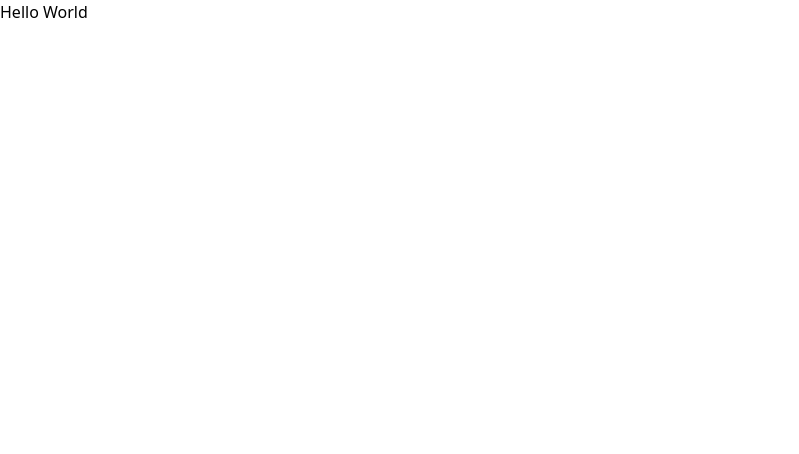
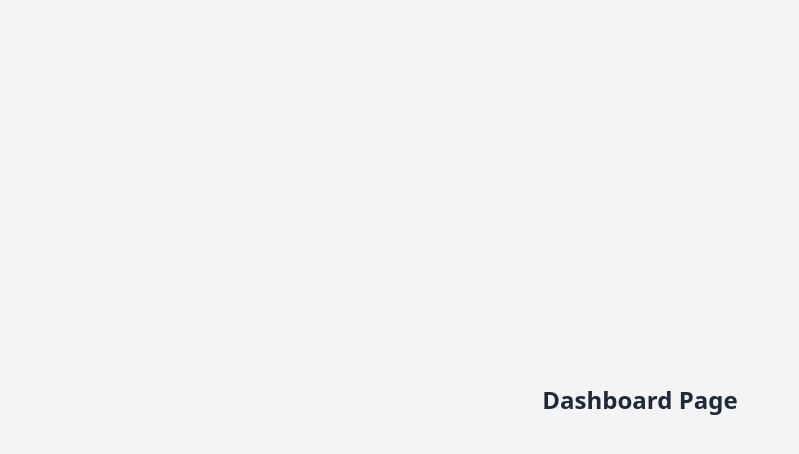
Before and after one commit to hggnomm/mini-trello-app, a React app in the folder frontend/: page / in a window 1280 px wide. Shown: the top 454 px of the page, without its empty margins (0-799 px from the left). Built offline with nearby package versions, Linux system fonts and the light colour scheme; sample sign-in values are in the browser's storage; the HTML template or start-up script is replaced by a standard one.

Commit message:
frontend: setup route management

```diff
--- a/frontend/package.json
+++ b/frontend/package.json
@@ -18,6 +18,7 @@
     "react": "^19.2.0",
     "react-dom": "^19.2.0",
     "react-redux": "^9.3.0",
+    "react-router-dom": "^7.18.0",
     "tailwindcss": "^3.4.19"
   },
   "devDependencies": {
@@ -35,6 +36,7 @@
     "globals": "^16.5.0",
     "happy-dom": "^20.3.0",
     "jsdom": "^27.4.0",
+    "sass": "^1.101.0",
     "typescript": "~5.9.3",
     "typescript-eslint": "^8.46.4",
     "vite": "^7.2.4",
--- a/frontend/src/App.tsx
+++ b/frontend/src/App.tsx
@@ -1,9 +1,9 @@
+import { RouterProvider } from "react-router-dom";
+import { router } from "./routes/index.tsx";
+import "./App.css";
+
 function App() {
-  return (
-    <div>
-      <h1>Hello World</h1>
-    </div>
-  );
+  return <RouterProvider router={router} />;
 }
 
 export default App;
--- /dev/null
+++ b/frontend/src/components/ProtectedRoute.tsx
@@ -0,0 +1,12 @@
+import type { ReactNode } from "react";
+import { Navigate } from "react-router-dom";
+
+export const ProtectedRoute = ({ children }: { children: ReactNode }) => {
+  const token = localStorage.getItem("accessToken");
+  if (!token) {
+    return <Navigate to="/login" replace />;
+  }
+  return <>{children}</>;
+};
+
+export default ProtectedRoute;
--- /dev/null
+++ b/frontend/src/container/Dashboard.tsx
@@ -0,0 +1,7 @@
+export default function Dashboard() {
+  return (
+    <div className="flex items-center justify-center min-h-screen bg-gray-100">
+      <h1 className="text-2xl font-bold text-gray-800">Dashboard Page</h1>
+    </div>
+  );
+}
--- /dev/null
+++ b/frontend/src/container/Login.tsx
@@ -0,0 +1,7 @@
+export default function Login() {
+  return (
+    <div className="flex items-center justify-center min-h-screen bg-gray-100">
+      <h1 className="text-2xl font-bold text-gray-800">Login Page</h1>
+    </div>
+  );
+}
--- /dev/null
+++ b/frontend/src/routes/index.tsx
@@ -0,0 +1,23 @@
+import { createBrowserRouter, Navigate } from "react-router-dom";
+import Login from "../container/Login.tsx";
+import Dashboard from "../container/Dashboard.tsx";
+import ProtectedRoute from "../components/ProtectedRoute.tsx";
+
+export const router = createBrowserRouter([
+  {
+    path: "*",
+    element: <Navigate to="/" replace />,
+  },
+  {
+    path: "/login",
+    element: <Login />,
+  },
+  {
+    path: "/",
+    element: (
+      <ProtectedRoute>
+        <Dashboard />
+      </ProtectedRoute>
+    ),
+  },
+]);
```
Also changed, not shown: 1 other file (tests, documents, lock files or other folders).
